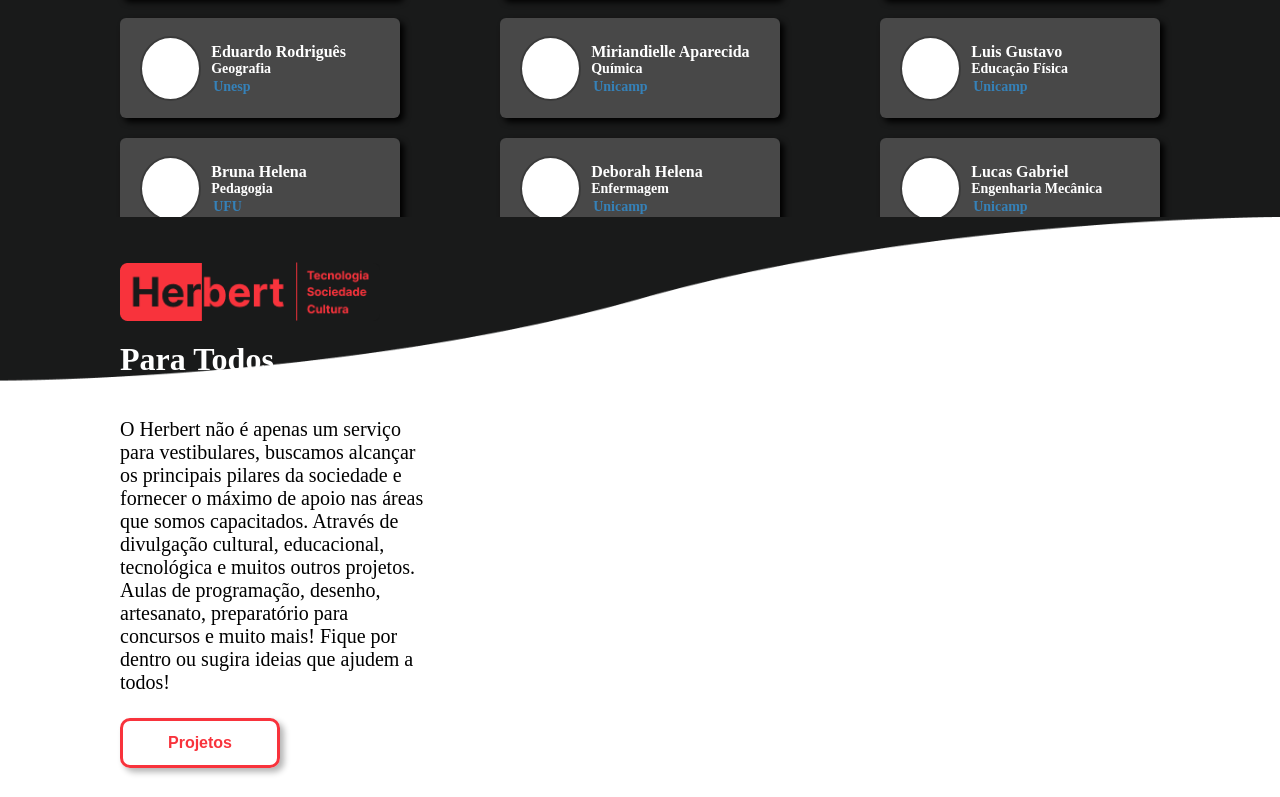
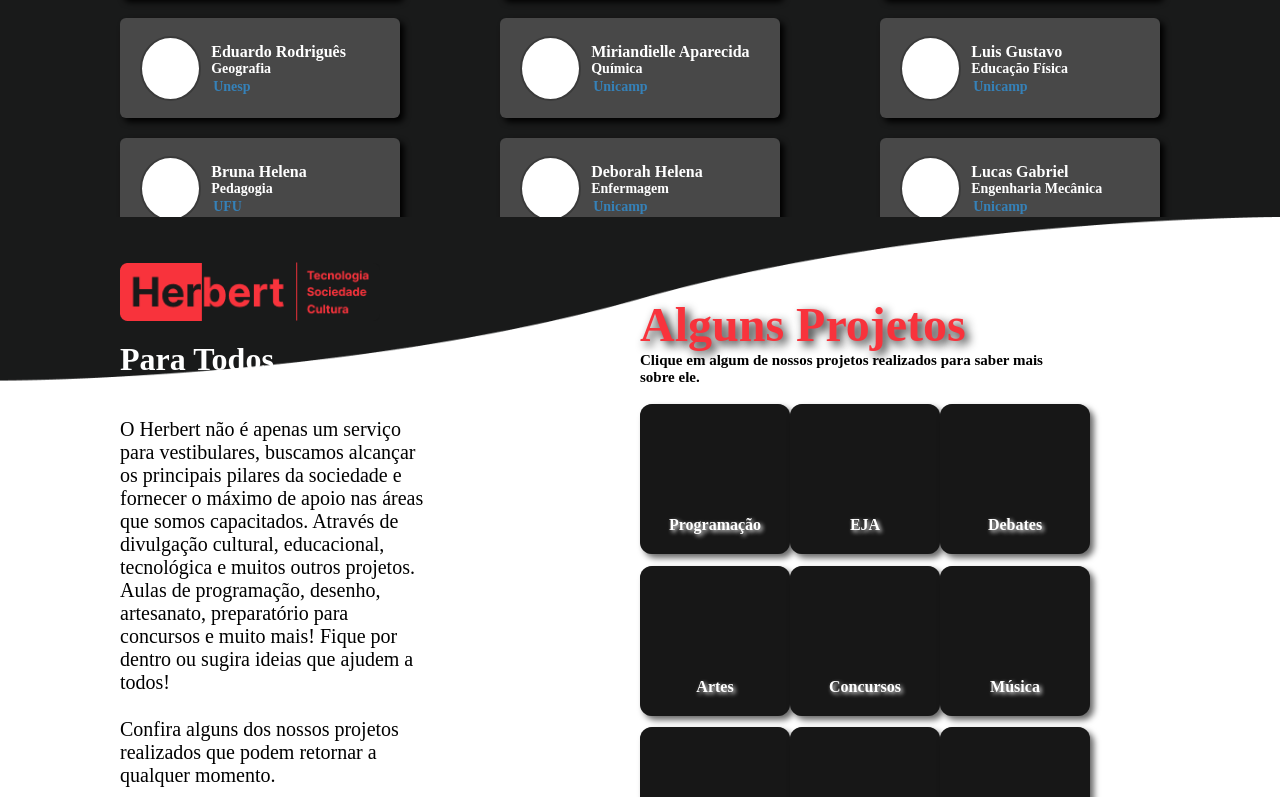
Before and after one commit to Archesz/Teste-herbert, a React (Create React App) app: page / in a window 1280 px wide. Shown: the part 2003-2800 px from the top of the page. Built offline with nearby package versions, Linux system fonts and the light colour scheme.

Commit message:
adjust cards

```diff
--- a/src/components/Badge/Badge.jsx
+++ b/src/components/Badge/Badge.jsx
@@ -1,8 +1,14 @@
 import React from 'react'
+import './Badge.scss'
+
+import b from '../../assets/Background.png'
 
 function Badge(props) {
     return (
-        <div className=''>
+        <div className='badge-container'>
+
+            <span>{props.name}</span>
+            <span></span>
 
         </div>
     )
--- a/src/components/Badge/Badge.scss
+++ b/src/components/Badge/Badge.scss
@@ -0,0 +1,5 @@
+.badge-container{
+    width: 120px;
+    height: 60px;
+    background-image: url('../../assets/Background.png');
+}
--- /dev/null
+++ b/src/components/ProjectCard/ProjectCard.jsx
@@ -0,0 +1,18 @@
+import React from 'react'
+import './ProjectCard.scss'
+
+
+function ProjectCard(props) {
+    return (
+        <div className='project-card'>
+            <div className='project-cape'>
+
+                <span className='project-name'>
+                    {props.name}
+                </span>
+            </div>
+        </div>
+    )
+}
+
+export default ProjectCard
--- /dev/null
+++ b/src/components/ProjectCard/ProjectCard.scss
@@ -0,0 +1,32 @@
+.project-card{
+    width: 150px;
+    height: 150px;
+    border-radius: 12px;
+    background-color: #3a3a3a;
+    cursor: pointer;
+    box-shadow: 4px 4px 6px rgba(0, 0, 0, 0.6);
+
+    .project-cape{
+        width: 100%;
+        height: 100%;
+        display: flex;
+        flex-direction: column;
+        align-items: center;
+        justify-content: flex-end;
+        background-color: rgba(0, 0, 0, 0.6);
+        border-radius: 12px;
+
+        .project-name{
+            margin-bottom: 20px;
+            color: white;
+            font-size: 16px;
+            font-weight: bolder;
+            text-shadow: 2px 2px 4px white;
+        }
+    }
+
+    &:hover{
+        transition: .4s;
+        transform: translateX(-4px) translateY(-4px) rotate(-2.5deg);
+    }
+}
--- a/src/pages/Home.jsx
+++ b/src/pages/Home.jsx
@@ -23,6 +23,8 @@ import History from '../components/History/History'
 // Dados
 
 import Depoiments from '../Data/depoiments.json'
+import Badge from '../components/Badge/Badge'
+import ProjectCard from '../components/ProjectCard/ProjectCard'
 
 const depoiments = Depoiments["Home"]
 
@@ -149,13 +151,54 @@ function Home() {
                         Fique por dentro ou sugira ideias que ajudem a todos!
                     </span>
 
+                    <span className='projects-resume'>
+                        Confira alguns dos nossos projetos realizados que podem retornar a qualquer momento.
+                    </span>
+
                     <Button text="Projetos" style="outline big"/>
 
                 </div>
 
                 <div className='projects-right'>
 
+                    <span className='projects-right-title'>Alguns Projetos</span>
+                    <span className='projects-right-legend'>Clique em algum de nossos projetos realizados para saber mais sobre ele.</span>
+
+                    <div className='projects'>
+
+                        <div className='projects-col'>
+
+                            <ProjectCard name="Programação"/>
+                            <ProjectCard name="Artes"/>
+                            <ProjectCard name="Sarau"/>
+
+                        </div>
+
+                        <div className='projects-col'>
+
+                            <ProjectCard name="EJA"/>
+                            <ProjectCard name="Concursos"/>
+                            <ProjectCard name="Infantil"/>
+
+                        </div>
+
+                        <div className='projects-col'>
+
+                            <ProjectCard name="Debates"/>
+                            <ProjectCard name="Música"/>
+                            <ProjectCard name="Podcast"/>
+
+                        </div>
+
+                    </div>
+
                 </div>
+
+            </div>
+
+            <div className='faixa-end'>
+
+
 
             </div>
 
--- a/src/styles/home.scss
+++ b/src/styles/home.scss
@@ -189,6 +189,8 @@ $mainColor: #F8333C;
     background-image: url('../assets/Background3.png');
     background-size: cover;
     padding: 0px 120px;
+    display: flex;
+    flex-direction: row;
 
     .projects-left{
         width: 50%;
@@ -216,4 +218,41 @@ $mainColor: #F8333C;
             margin-bottom: 24px;
         }
     }
+
+    .projects-right{
+        width: 40%;
+        height: 100%;
+        display: flex;
+        flex-direction: column;
+        margin-top: 80px;
+
+        .projects-right-title{
+            font-weight: bolder;
+            color: #F8333C;
+            font-size: 48px;
+            text-shadow: 4px 4px 10px #191A1A;
+        }
+
+        .projects-right-legend{
+            font-weight: bold;
+            font-size: 15px;
+            margin-bottom: 12px;
+        }
+
+        .projects{
+            width: 100%;
+            height: 100%;
+            display: flex;
+            flex-direction: row;
+            justify-content: space-around;
+        }
+
+        .projects-col{
+            width: 45%;
+            height: 90%;
+            display: flex;
+            flex-direction: column;
+            justify-content: space-around;
+        }
+    }
 }
```
